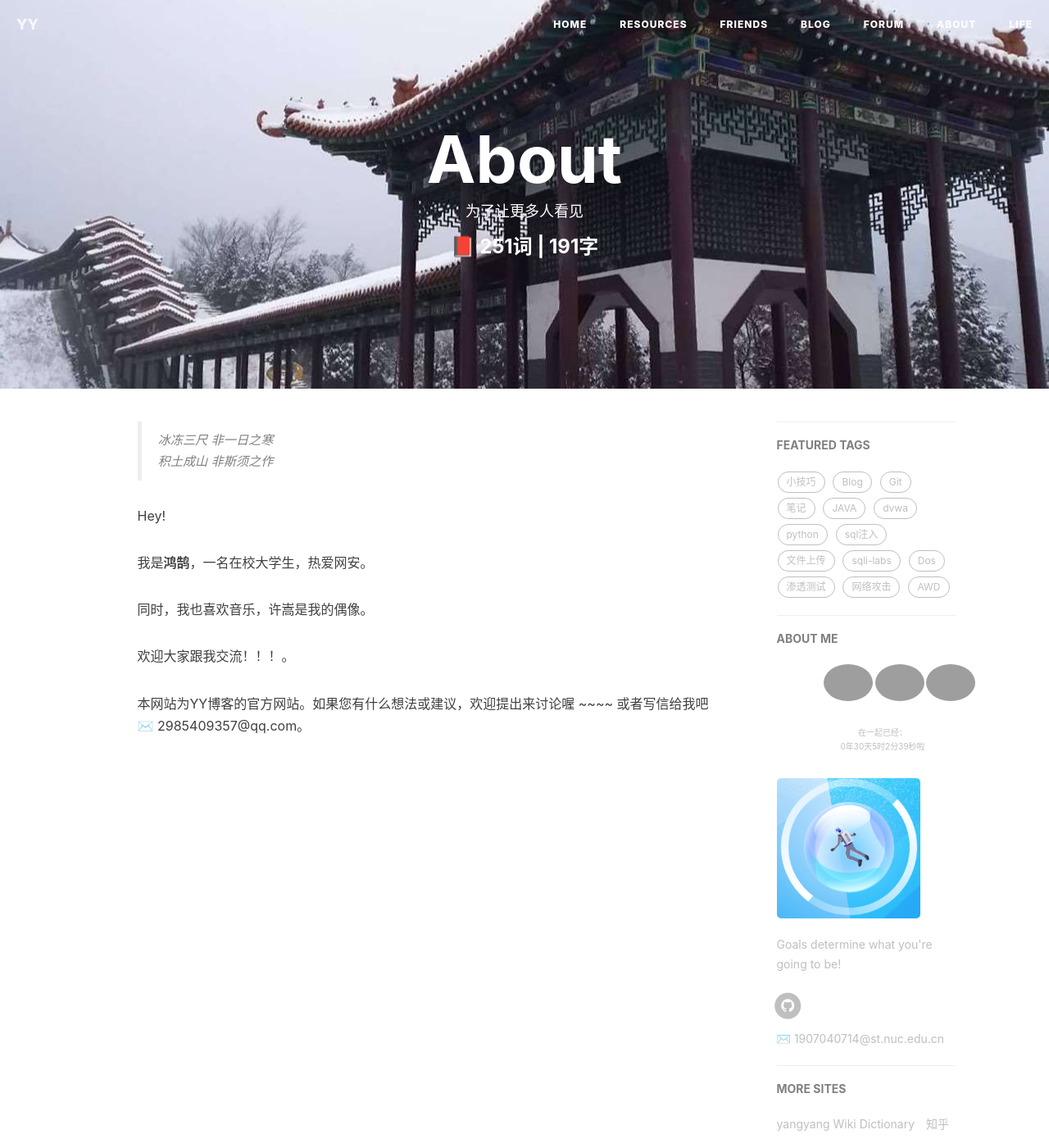
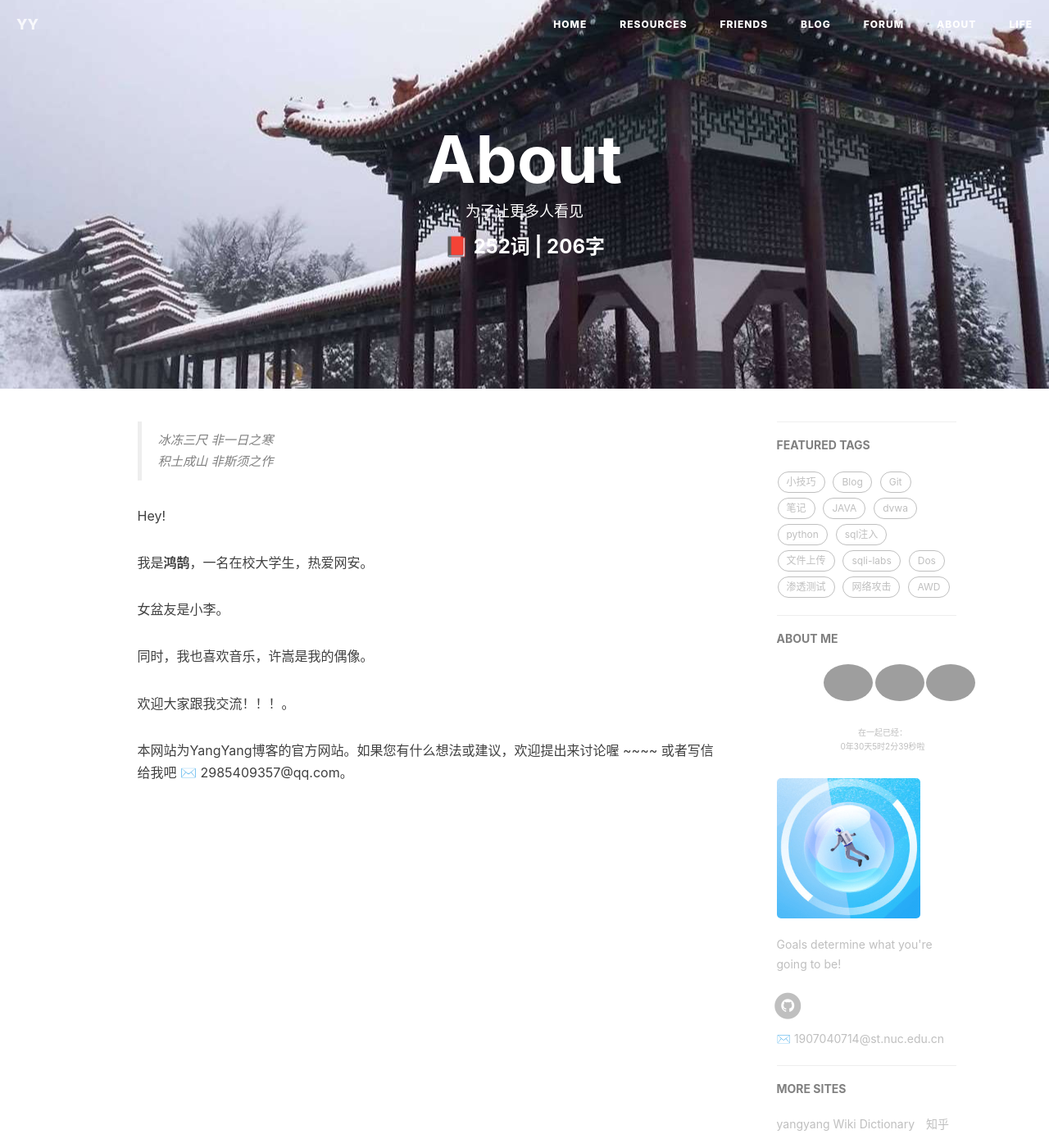
Before and after one commit to yangyang-linux/yangyang-linux.github.io, a Jekyll site: the page built from 5-about.html, in a window 1280 px wide and 1400 px high. Shown: the whole window at 82% size. Built offline with Jekyll 4.4.1, drawn with Linux system fonts in a browser that asks for light colours; nearby versions of some CDN libraries; comment, search, counter and statistics services are not loaded; grey boxes are pictures that could not be loaded.

Commit message:
Update 5-about.html

```diff
--- a/5-about.html
+++ b/5-about.html
@@ -19,11 +19,13 @@ header-img: "img/post-bg-about.jpg"
 
     <p>我是<strong>鸿鹄</strong>，一名在校大学生，热爱网安。</p>
 
+	<p>女盆友是小李。</p>
+
     <p>同时，我也喜欢音乐，许嵩是我的偶像。</p>
 
     <p>欢迎大家跟我交流！！！。</p>
 
-    <p>本网站为YY博客的官方网站。如果您有什么想法或建议，欢迎提出来讨论喔 ~~~~ 或者写信给我吧 ✉️ 2985409357@qq.com。</p>
+    <p>本网站为YangYang博客的官方网站。如果您有什么想法或建议，欢迎提出来讨论喔 ~~~~ 或者写信给我吧 ✉️ 2985409357@qq.com。</p>
 
     <p></p>
 
```
